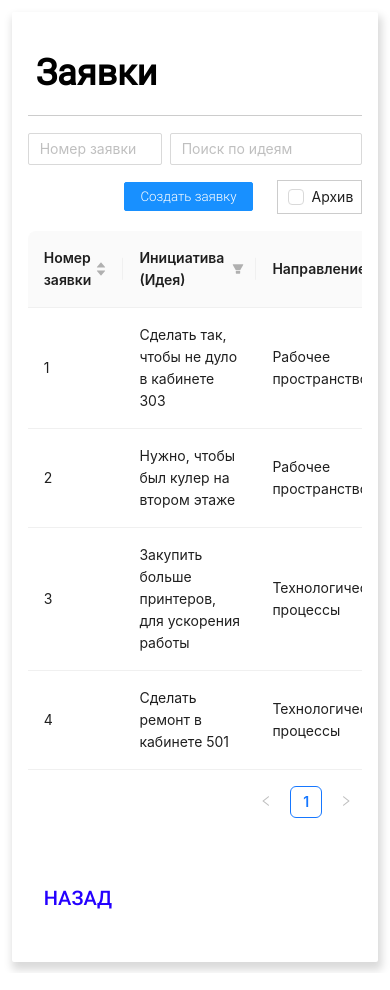
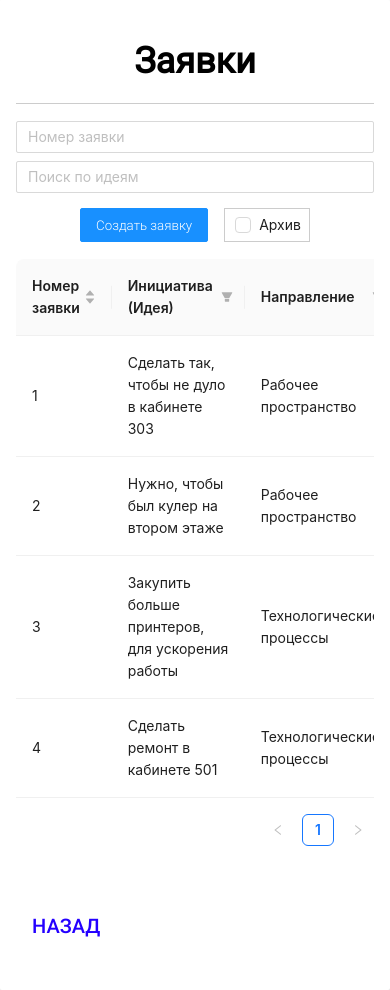
Before and after one commit to Fiwer9/open-ideas-frontend, a Next.js app: page /queries in a window 390 px wide. Built offline with nearby package versions, Linux system fonts and the light colour scheme.

Commit message:
hotfix with window width on mobile

```diff
--- a/components/AuthComponents/styles/CodeConfirmation.module.scss
+++ b/components/AuthComponents/styles/CodeConfirmation.module.scss
@@ -10,7 +10,7 @@
     .logo {
       margin-bottom: 30px;
 
-      @media (max-width: 320px) {
+      @media (max-width: 420px) {
         margin-bottom: 11px;
       }
     }
@@ -20,7 +20,7 @@
         font-size: 20px;
       }
 
-      @media (max-width: 320px) {
+      @media (max-width: 420px) {
         .title {
           font-size: 16px;
         }
@@ -53,7 +53,7 @@
       color: $color-black-gray;
     }
 
-    @media (max-width: 320px) {
+    @media (max-width: 420px) {
       padding: 16px 8px;
     }
   }
--- a/components/AuthComponents/styles/LogIn.module.scss
+++ b/components/AuthComponents/styles/LogIn.module.scss
@@ -23,7 +23,7 @@
         }
       }
 
-      @media (max-width: 320px) {
+      @media (max-width: 420px) {
         .title {
           font-size: 16px;
         }
--- a/components/QueryComponents/styles/ApplicationCard.module.scss
+++ b/components/QueryComponents/styles/ApplicationCard.module.scss
@@ -6,6 +6,7 @@
   margin: 3% auto;
   border-radius: 2px;
   box-shadow: 2px 6px 8px 2px rgba(0, 0, 0, 0.15);
+  padding-bottom: 20px;
 
   .form {
 
@@ -216,4 +217,7 @@
       }
     }
   }
+  @media (max-width: 420px) {
+    margin: 0;
+  }
 }
--- a/components/QueryComponents/styles/CreateQuery.module.scss
+++ b/components/QueryComponents/styles/CreateQuery.module.scss
@@ -13,7 +13,7 @@
       margin-bottom: 0;
     }
 
-    @media (max-width: 320px) {
+    @media (max-width: 420px) {
       .logo {
         margin-bottom: 8px;
       }
@@ -26,7 +26,7 @@
         font-size: 32px;
         text-align: center;
       }
-      @media (max-width: 320px) {
+      @media (max-width: 420px) {
         .title {
           font-size: 20px;
         }
--- a/components/QueryComponents/styles/QueryList.module.scss
+++ b/components/QueryComponents/styles/QueryList.module.scss
@@ -114,7 +114,7 @@
   @media (max-width: 720px) {
     padding: 16px;
   }
-  @media (max-width: 320px) {
+  @media (max-width: 420px) {
     .titleContainer {
       display: flex;
       .title {
@@ -130,7 +130,7 @@
         flex-direction: column;
 
         .inputNumber {
-          max-width: 288px;
+          max-width: 400px;
           width: 100%;
         }
       }
@@ -162,4 +162,7 @@
       }
     }
   }
+  @media (max-width: 420px) {
+    margin: 0;
+  }
 }
--- a/styles/variable.scss
+++ b/styles/variable.scss
@@ -35,7 +35,7 @@ $color-pink: #FF185D;
   text-align: left;
 }
 
-@media (max-width: 320px) {
+@media (max-width: 420px) {
   .logo {
     text-align: center;
     margin-bottom: 30px;
```
